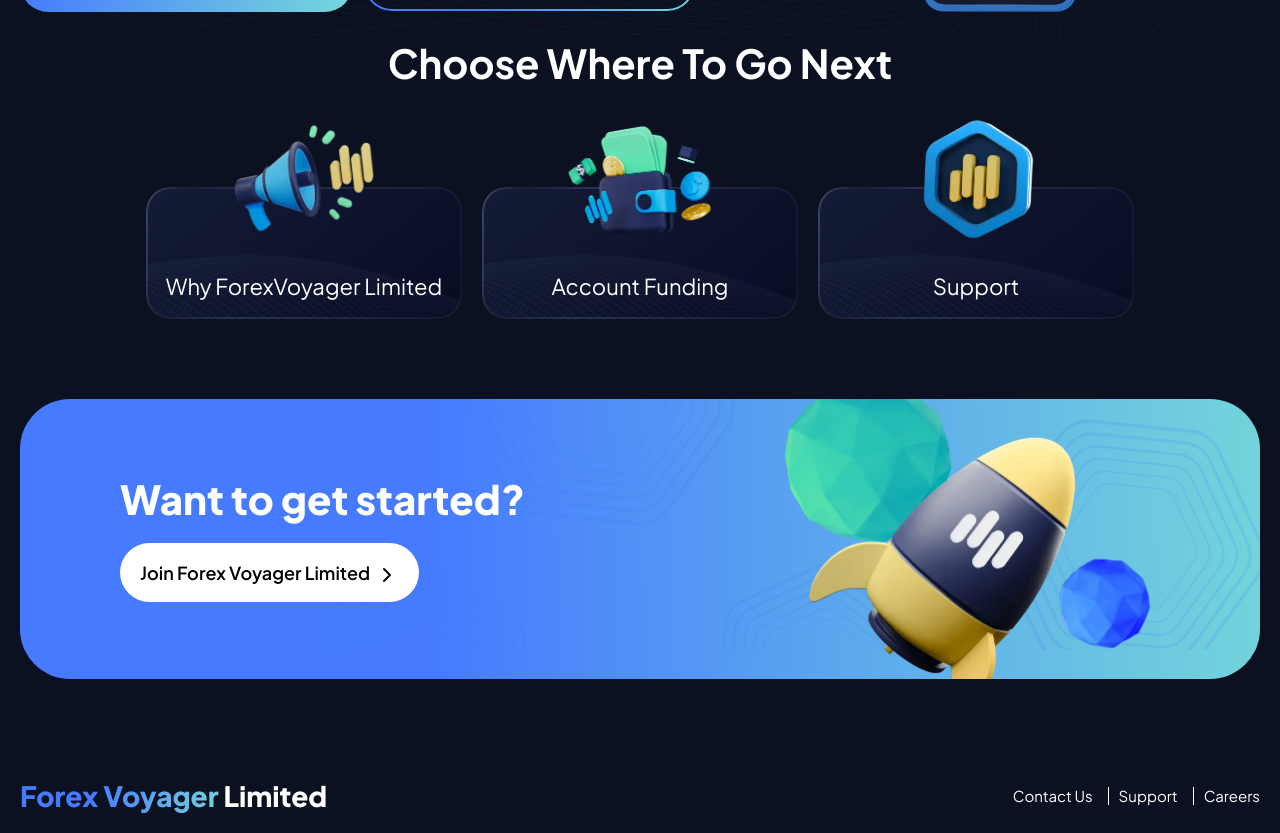
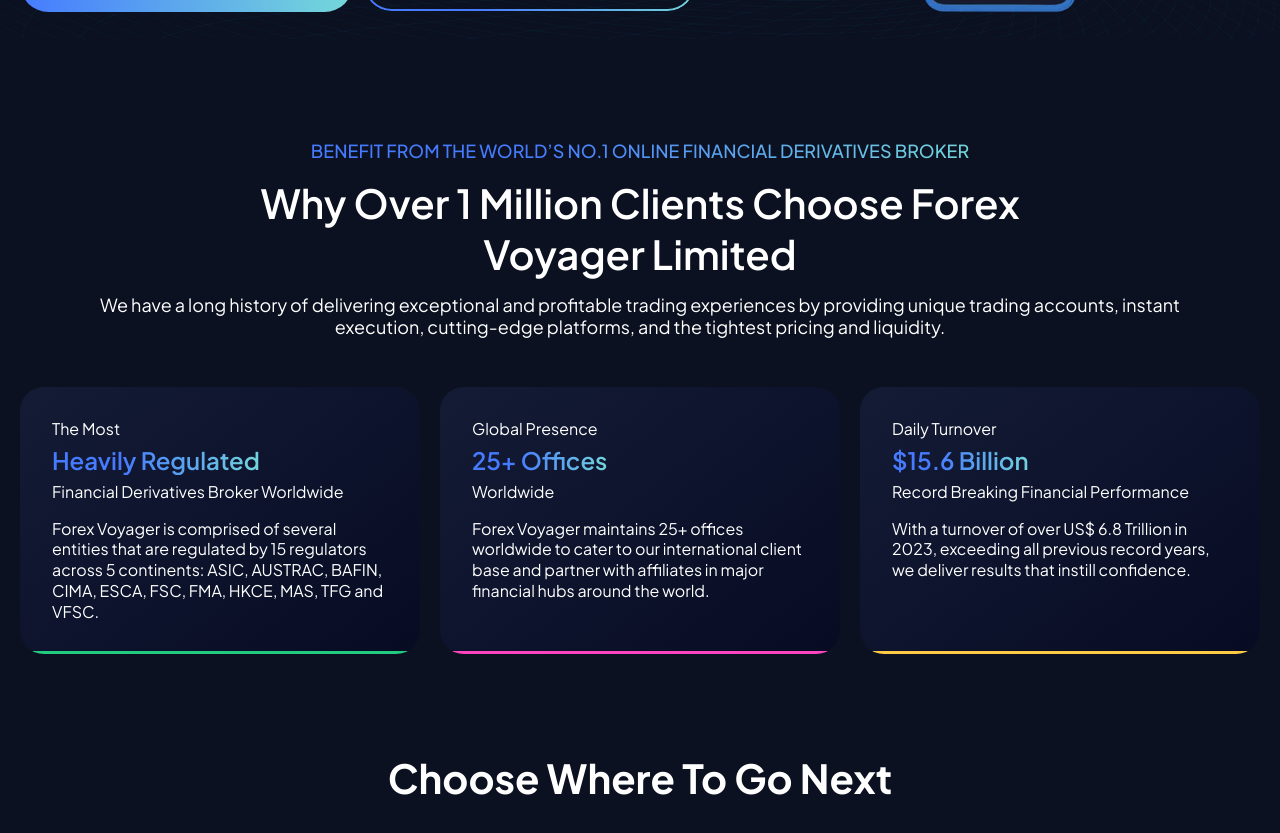
Before and after one commit to jimmyhinsu/forex-voyager-limited, a React (Create React App) app: page /forexproducts in a window 1280 px wide. Shown: the part 620-1453 px from the top of the page. Built offline with nearby package versions, Linux system fonts and the light colour scheme.

Commit message:
create benefitsfrom section

```diff
--- /dev/null
+++ b/src/components/benefitfrom/benefitfrom.scss
@@ -0,0 +1,153 @@
+.benefitfrom-section-main {
+    width: 100%;
+    height: 100%;
+    margin: 100px 0;
+
+    .whyselectus-section-container {
+        max-width: 1372px;
+        margin: 0 auto;
+        padding: 0 20px;
+
+        .whyselectus-section-title-main {
+            display: flex;
+            justify-content: center;
+            align-items: center;
+            flex-direction: column;
+
+            h1 {
+                text-align: center;
+                background: linear-gradient(88.9deg, #467bff 33.43%, #75d9d9 103.55%);
+                color: transparent;
+                -webkit-background-clip: text;
+                background-clip: text;
+                font-size: 18px;
+                font-weight: 500;
+                line-height: normal;
+                margin: 0 0 15px 0;
+
+                @media (max-width: 576px) {
+                    font-size: 14px;
+                }
+            }
+
+            h2 {
+                font-size: 40px;
+                line-height: normal;
+                font-weight: 600;
+                color: #fff;
+                margin: 0 0 15px 0;
+                max-width: 829px;
+                text-align: center;
+
+                @media (max-width: 1024px) {
+                    font-size: 30px;
+                }
+
+                @media (max-width: 576px) {
+                    font-size: 22px;
+                    margin-bottom: 10px;
+                }
+            }
+
+            p {
+                font-size: 18px;
+                font-weight: 400;
+                color: #fff;
+                text-align: center;
+                max-width: 1105px;
+                margin-bottom: 50px;
+
+                @media (max-width: 1024px) {
+                    font-size: 16px;
+                }
+
+                @media (max-width: 576px) {
+                    font-size: 14px;
+                }
+            }
+        }
+
+        .whyselectus-cards-grid-main {
+            display: grid;
+            grid-template-columns: repeat(3, 1fr);
+            align-items: center;
+            gap: 20px;
+
+            @media (max-width: 1024px) {
+                grid-template-columns: repeat(2, 1fr);
+            }
+
+            @media (max-width: 576px) {
+                grid-template-columns: repeat(1, 1fr);
+            }
+            .whyselectus-cards-grid-items1 {
+                padding: 32px;
+                background-image: linear-gradient(142.26deg, #141b35 1.22%, #060b22 105.61%);
+                border-radius: 24px;
+                display: flex;
+                justify-content: start;
+                align-items: start;
+                gap: 7px;
+                flex-direction: column;
+                position: relative;
+                overflow: hidden;
+                height: -webkit-fill-available;
+
+                span {
+                    color: #fff;
+                    font-size: 16px;
+                }
+
+                h3 {
+                    font-size: 24px;
+                    color: transparent;
+                    font-weight: 600;
+                    line-height: normal;
+                    background: linear-gradient(88.9deg, #467bff 33.43%, #75d9d9 103.55%);
+                    background-clip: text;
+
+                    @media (max-width: 1024px) {
+                        font-size: 22px;
+                    }
+
+                    @media (max-width: 576px) {
+                        font-size: 18px;
+                    }
+                }
+
+                p {
+                    color: #fff;
+                    font-size: 16px;
+                    font-weight: 400;
+                    line-height: 1.3;
+                    padding-top: 10px;
+
+                    @media (max-width: 576px) {
+                        font-size: 14px;
+                    }
+                }
+
+                .whyselectus-cards-bottom-line-sc {
+                    background: rgb(255, 68, 191) !important;
+                }
+
+                .whyselectus-cards-bottom-line-trd {
+                    background: rgb(255, 203, 68) !important;
+                }
+
+                .whyselectus-cards-bottom-line {
+                    position: absolute;
+                    bottom: 0;
+                    left: 0;
+                    width: 100%;
+                    height: 3px;
+                    background: rgb(33, 203, 128);
+                }
+
+                @media (max-width: 576px) {
+                    padding: 20px;
+                }
+            }
+        }
+    }
+}
--- /dev/null
+++ b/src/components/benefitfrom/index.js
@@ -0,0 +1,45 @@
+import React from 'react'
+import './benefitfrom.scss';
+
+
+export default function Benefitfrom() {
+    return (
+        <>
+            <div className="benefitfrom-section-main">
+                <div className="whyselectus-section-container">
+                    <div className="whyselectus-section-title-main">
+                        <h1>BENEFIT FROM THE WORLD’S NO.1 ONLINE FINANCIAL DERIVATIVES BROKER</h1>
+                        <h2>Why Over 1 Million Clients Choose Forex Voyager Limited</h2>
+                        <p>We have a long history of delivering exceptional and profitable trading experiences by providing unique trading accounts, instant execution, cutting-edge platforms, and the tightest pricing and liquidity.</p>
+                    </div>
+
+                    <div className="whyselectus-cards-grid-main">
+                        <div className="whyselectus-cards-grid-items1">
+                            <span>The Most</span>
+                            <h3>Heavily Regulated</h3>
+                            <span>Financial Derivatives Broker Worldwide</span>
+                            <p>Forex Voyager is comprised of several entities that are regulated by 15 regulators across 5 continents: ASIC, AUSTRAC, BAFIN, CIMA, ESCA, FSC, FMA, HKCE, MAS, TFG and VFSC.</p>
+                            <div className="whyselectus-cards-bottom-line"></div>
+                        </div>
+
+                        <div className="whyselectus-cards-grid-items1">
+                            <span> Global Presence</span>
+                            <h3>25+ Offices</h3>
+                            <span>Worldwide</span>
+                            <p>Forex Voyager maintains 25+ offices worldwide to cater to our international client base and partner with affiliates in major financial hubs around the world.</p>
+                            <div className="whyselectus-cards-bottom-line whyselectus-cards-bottom-line-sc"></div>
+                        </div>
+
+                        <div className="whyselectus-cards-grid-items1">
+                            <span> Daily Turnover</span>
+                            <h3>$15.6 Billion</h3>
+                            <span>Record Breaking Financial Performance</span>
+                            <p>With a turnover of over US$ 6.8 Trillion in 2023, exceeding all previous record years, we deliver results that instill confidence.</p>
+                            <div className="whyselectus-cards-bottom-line whyselectus-cards-bottom-line-trd"></div>
+                        </div>
+                    </div>
+                </div>
+            </div>
+        </>
+    )
+}
--- a/src/module/commodities/index.js
+++ b/src/module/commodities/index.js
@@ -9,6 +9,7 @@ import shares from "../../../src/assets/images/img-sharesHeader.webp";
 import Slideicon from "../../../src/assets/svg/slideicon";
 import Gotonext from '../home/gotonext';
 import Wanttoget from '../home/wanttoget';
+import Benefitfrom from '../../components/benefitfrom';
 
 export default function Commodities() {
     const [activeButton, setActiveButton] = useState("Commodities");
@@ -319,6 +320,7 @@ export default function Commodities() {
                 </div>
             </div>
 
+            <Benefitfrom />
             <Gotonext />
             <Wanttoget />
         </>
--- a/src/module/cryptocurrencies/index.js
+++ b/src/module/cryptocurrencies/index.js
@@ -9,6 +9,7 @@ import shares from "../../../src/assets/images/img-sharesHeader.webp";
 import Slideicon from "../../../src/assets/svg/slideicon";
 import Gotonext from '../home/gotonext';
 import Wanttoget from '../home/wanttoget';
+import Benefitfrom from '../../components/benefitfrom';
 
 export default function Cryptocurrencies() {
     const [activeButton, setActiveButton] = useState("Digital Assets");
@@ -319,6 +320,8 @@ export default function Cryptocurrencies() {
                     </div>
                 </div>
             </div>
+
+            <Benefitfrom/>
             <Gotonext />
             <Wanttoget />
         </>
--- a/src/module/forexproducts/index.js
+++ b/src/module/forexproducts/index.js
@@ -9,6 +9,7 @@ import shares from "../../../src/assets/images/img-sharesHeader.webp";
 import Slideicon from "../../../src/assets/svg/slideicon";
 import Gotonext from '../home/gotonext';
 import Wanttoget from '../home/wanttoget';
+import Benefitfrom from '../../components/benefitfrom';
 
 export default function Forexproducts() {
     const [activeButton, setActiveButton] = useState("Forex");
@@ -320,6 +321,7 @@ export default function Forexproducts() {
                 </div>
             </div>
 
+            <Benefitfrom />
             <Gotonext />
             <Wanttoget />
         </>
--- a/src/module/indices/index.js
+++ b/src/module/indices/index.js
@@ -9,6 +9,7 @@ import shares from "../../../src/assets/images/img-sharesHeader.webp";
 import Slideicon from "../../../src/assets/svg/slideicon";
 import Gotonext from '../home/gotonext';
 import Wanttoget from '../home/wanttoget';
+import Benefitfrom from '../../components/benefitfrom';
 
 export default function Indices() {
   const [activeButton, setActiveButton] = useState("Indices");
@@ -320,6 +321,7 @@ export default function Indices() {
         </div>
       </div>
 
+      <Benefitfrom />
       <Gotonext />
       <Wanttoget />
     </>
--- a/src/module/metals/index.js
+++ b/src/module/metals/index.js
@@ -9,6 +9,7 @@ import shares from "../../../src/assets/images/img-sharesHeader.webp";
 import Slideicon from "../../../src/assets/svg/slideicon";
 import Gotonext from '../home/gotonext';
 import Wanttoget from '../home/wanttoget';
+import Benefitfrom from '../../components/benefitfrom';
 
 export default function Metals() {
   const [activeButton, setActiveButton] = useState("Metals");
@@ -320,6 +321,7 @@ export default function Metals() {
         </div>
       </div>
 
+      <Benefitfrom />
       <Gotonext />
       <Wanttoget />
     </>
--- a/src/module/shares/index.js
+++ b/src/module/shares/index.js
@@ -9,6 +9,7 @@ import shares from "../../../src/assets/images/img-sharesHeader.webp";
 import Slideicon from "../../../src/assets/svg/slideicon";
 import Gotonext from '../home/gotonext';
 import Wanttoget from '../home/wanttoget';
+import Benefitfrom from '../../components/benefitfrom';
 
 export default function Shares() {
     const [activeButton, setActiveButton] = useState("Shares");
@@ -320,6 +321,7 @@ export default function Shares() {
                 </div>
             </div>
 
+            <Benefitfrom />
             <Gotonext />
             <Wanttoget />
         </>
```
